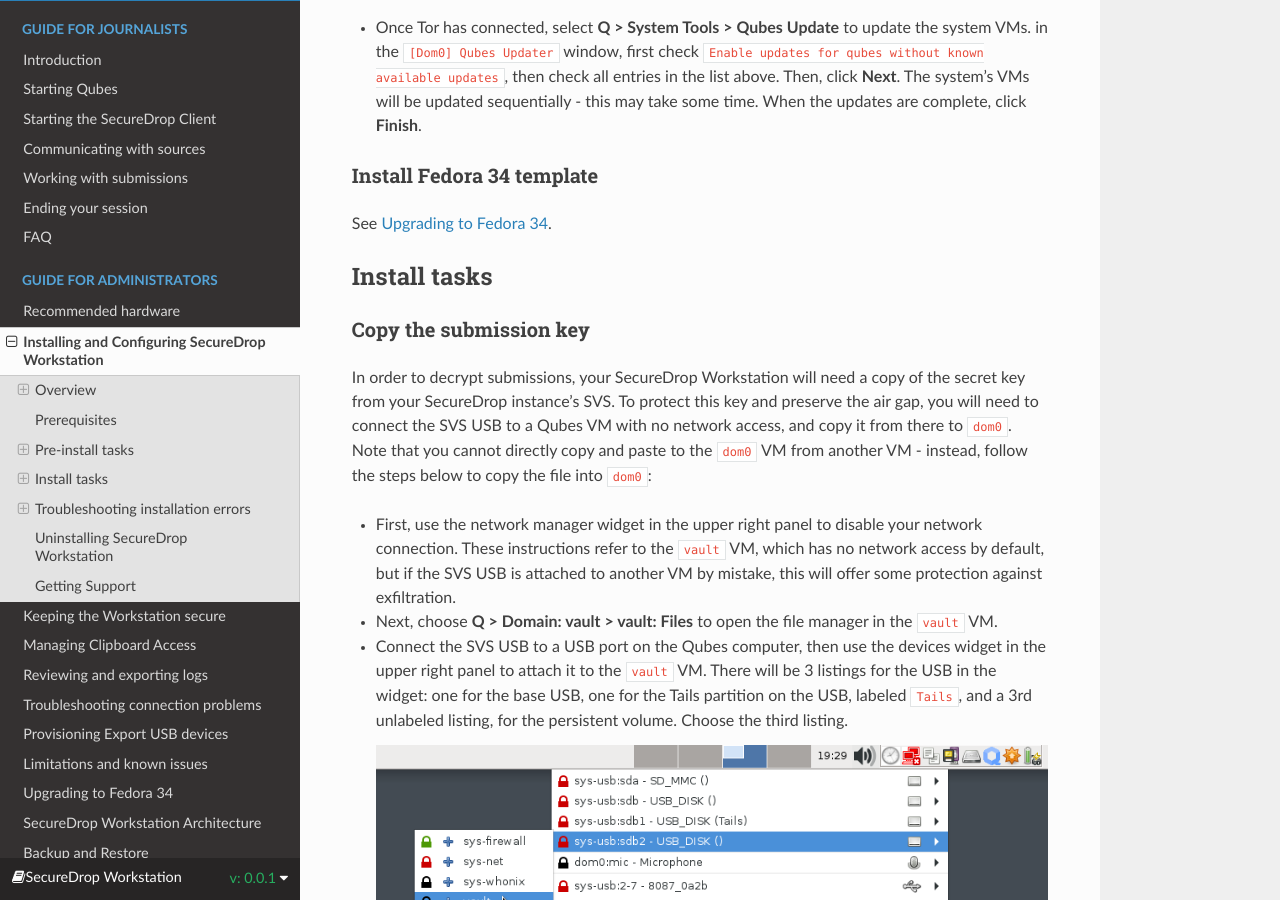
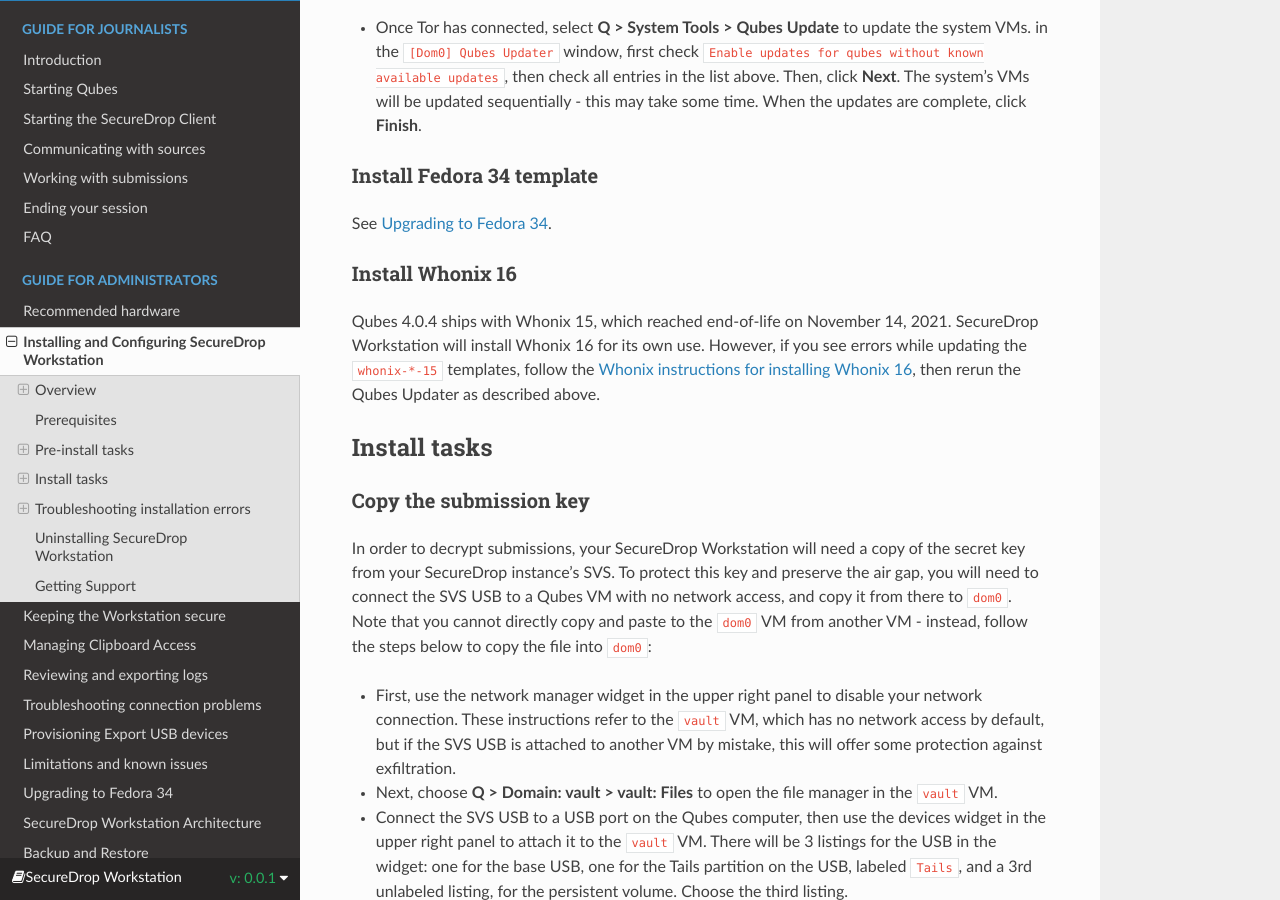
Before and after one commit to freedomofpress/securedrop-workstation-docs, a Sphinx documentation site: the page built from docs/admin/install.rst, in a window 1280 px wide and 900 px high, scrolled down 4732 px. Built offline with Sphinx 7.4.7 and the Read the Docs theme 2.0.0, drawn with Linux system fonts in a browser that asks for light colours.

Commit message:
recommends installing Whonix 16 if "whonix-*-15" updates fail

```diff
--- a/docs/admin/install.rst
+++ b/docs/admin/install.rst
@@ -145,6 +145,11 @@
 ~~~~~~~~~~~~~~~~~~~~~~~~~~
 
 See :doc:`upgrading_fedora`.
+
+Install Whonix 16
+~~~~~~~~~~~~~~~~~
+
+Qubes 4.0.4 ships with Whonix 15, which reached end-of-life on November 14, 2021.  SecureDrop Workstation will install Whonix 16 for its own use.  However, if you see errors while updating the ``whonix-*-15`` templates, follow the `Whonix instructions for installing Whonix 16 <https://www.whonix.org/wiki/Qubes/Install#Installation>`_, then rerun the Qubes Updater as described above.
 
 Install tasks
 -------------
```
